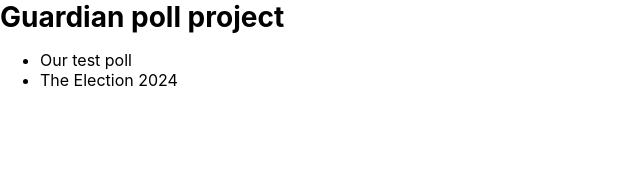
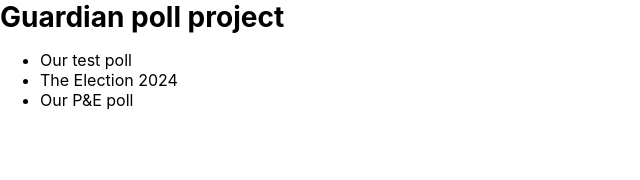
Before and after one commit to ob6160/guardian-polls, a Next.js app: page / in a window 1280 px wide. Shown: the top 180 px of the page, without its empty margins (0-640 px from the left). Built offline with nearby package versions, Linux system fonts and the light colour scheme; what @guardian/source-foundations would draw is missing.

Commit message:
add metaverse poll

```diff
--- a/poll-data/index.ts
+++ b/poll-data/index.ts
@@ -24,7 +24,8 @@
   {
     id: "politics-poll",
     title: "The Election 2024",
-    endPageText: "Lorem ipsum dolor sit amet, consectetur adipiscing elit, sed do eiusmod tempor incididunt ut labore et dolore magna aliqua. Ut enim ad minim veniam, quis nostrud exercitation ullamco laboris nisi ut aliquip ex ea commodo consequat. Duis aute irure dolor in reprehenderit in voluptate velit esse cillum dolore eu fugiat nulla pariatur. Excepteur sint occaecat cupidatat non proident, sunt in culpa qui officia deserunt mollit anim id est laborum.",
+    endPageText:
+      "Lorem ipsum dolor sit amet, consectetur adipiscing elit, sed do eiusmod tempor incididunt ut labore et dolore magna aliqua. Ut enim ad minim veniam, quis nostrud exercitation ullamco laboris nisi ut aliquip ex ea commodo consequat. Duis aute irure dolor in reprehenderit in voluptate velit esse cillum dolore eu fugiat nulla pariatur. Excepteur sint occaecat cupidatat non proident, sunt in culpa qui officia deserunt mollit anim id est laborum.",
     questions: [
       {
         text: "Who will win the election?",
@@ -50,4 +51,22 @@
       },
     ],
   },
+  {
+    id: "metaverse",
+    title: "Our P&E poll",
+    endPageText:
+      "Okay, like the 2020 US election, these results are clearly rigged.",
+    questions: [
+      {
+        text: "Should the Guardian join the metaverse",
+        answers: [
+          { id: "yes", text: "Yes" },
+          { id: "no", text: "No" },
+        ],
+      },
+    ],
+    buckets: [
+
+    ]
+  },
 ];
```
